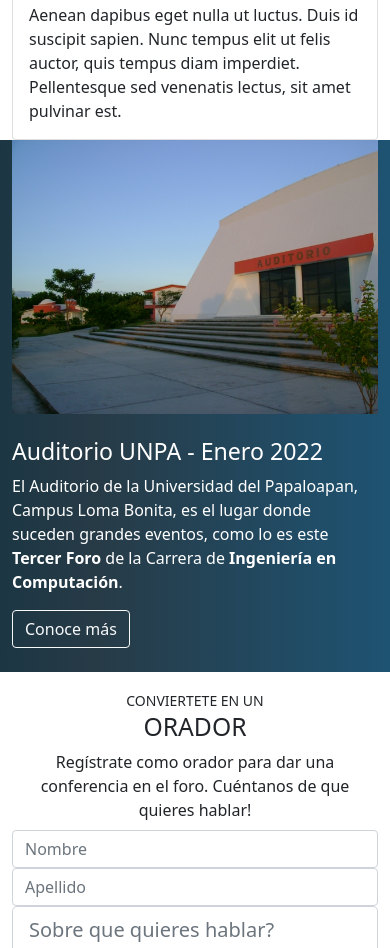
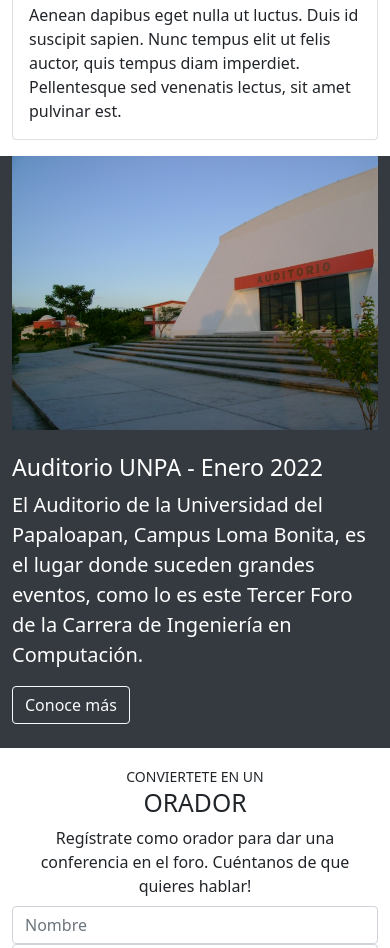
Before and after one commit to josechee/foro-computacion-bootstrap-2021, a plain HTML site: page index.html in a window 390 px wide. Shown: the part 2395-3343 px from the top of the page. Drawn offline with nearby package versions, Linux system fonts and the light colour scheme.

Commit message:
Corrigiendo el bug que con el subMenu cuando se accede a la pagina desde un smarphone o tablet

```diff
--- a/index.css
+++ b/index.css
@@ -42,9 +42,14 @@
     height: 100%;
 }
 
-#lugar {
-    background: linear-gradient(90deg, #1c3643, #273b47 25%, #1e5372);
+#placeTime {
+    margin-top: 1em;
+    background-color: #343a40;
     color: white;
+}
+
+#placeTime img {
+    max-width: 100%;
 }
 
 footer {
--- a/index.html
+++ b/index.html
@@ -20,13 +20,13 @@
             <a class="navbar-brand" href="#">
                 <img src="img/logoComputacion.png" alt="logo unpa"> Foro de Ingeniería en Computación
             </a>
-            <button class="navbar-toggler" type="button" data-bs-toggle="collapse" data-bs-target="#navbarSupportedContent" aria-controls="navbarSupportedContent" aria-expanded="false" aria-label="Toggle navigation">
+            <button class="navbar-toggler" type="button" data-bs-toggle="collapse" data-bs-target="#navbar" aria-controls="navbarSupportedContent" aria-expanded="false" aria-label="Toggle navigation">
             <span class="navbar-toggler-icon"></span>
           </button>
             <div class="collapse navbar-collapse" id="navbar">
                 <ul class="navbar-nav ml-auto mb-2 mb-lg-0">
                     <li class="nav-item">
-                        <a class="nav-link" aria-current="page" href="#main">Las conferencias</a>
+                        <a class="nav-link" aria-current="page" href="#main">La conferencia</a>
                     </li>
                     <li class="nav-item">
                         <a class="nav-link" href="#speakers">Los oradores</a>
@@ -156,17 +156,17 @@
 
     <!-- lugar y fecha-->
     <section id="placeTime">
-        <div class="container-fluid" id="lugar">
+        <div class="container-fluid">
             <div class="row ">
                 <div class="col-12 col-lg-6 pl-0 pr-0 ">
                     <img src="img/imgAuditorioUnpa.jpg " class="col-12 col-lg-12 " alt="Auditorio ">
                 </div>
                 <div class="col-12 col-lg-6 pt-4 pb-4 ">
                     <h3>Auditorio UNPA - Enero 2022</h3>
-                    <p>
+                    <p class="lead">
                         El Auditorio de la Universidad del Papaloapan, Campus Loma Bonita, es el lugar donde suceden grandes eventos, como lo es este <b>Tercer Foro</b> de la Carrera de <b>Ingeniería en Computación</b>.
                     </p>
-                    <a class="btn btn-outline-light " href="# ">Conoce más</a>
+                    <a class="btn btn-outline-light" href="# ">Conoce más</a>
                 </div>
             </div>
         </div>
```
